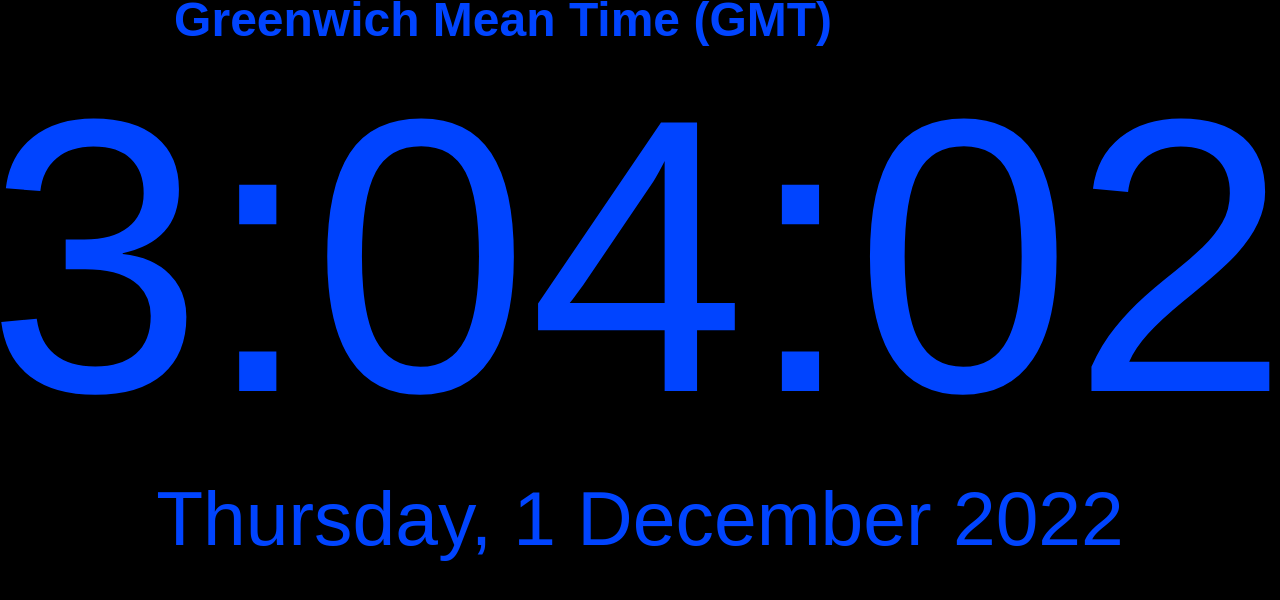
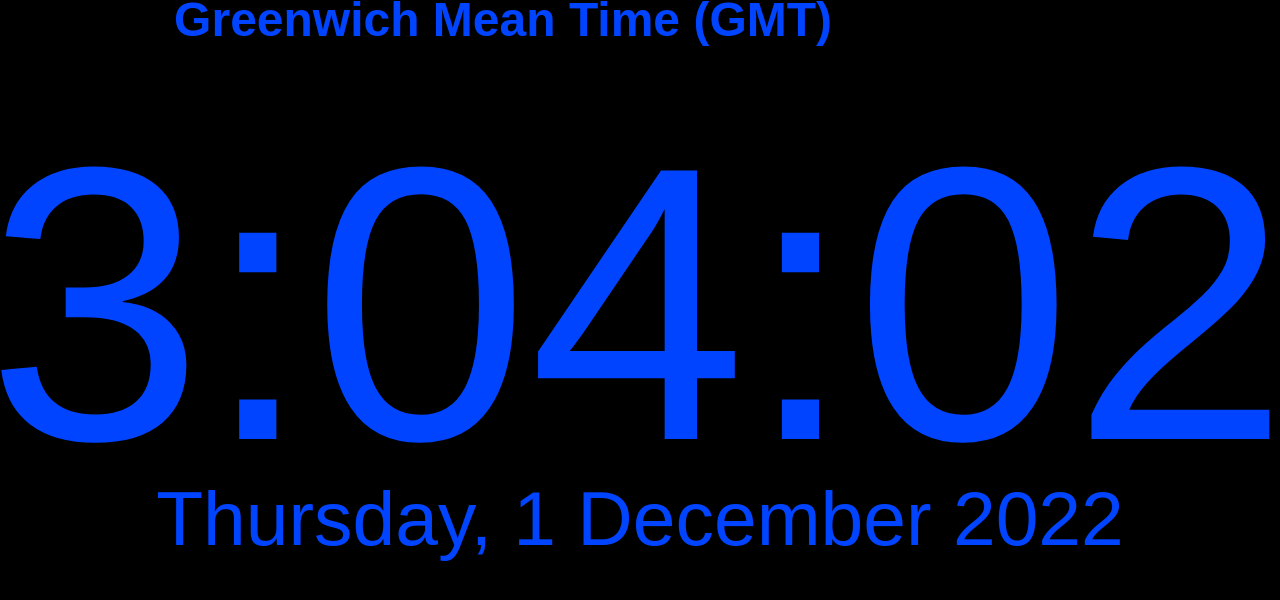
Before and after one commit to julioaires123/EUAHORAS, a plain HTML site: page index.html in a window 1280 px wide. Drawn offline with Linux system fonts and the light colour scheme.

Commit message:
Update style.css

```diff
--- a/style.css
+++ b/style.css
@@ -28,7 +28,7 @@ h1 {
 p#relogio01 {
     position: fixed;
     right: -0.7%;
-    top: 4%;
+    top: 10%;
     text-align: center;
     font-size: 24.4rem;
     color: #0044ff;
```
